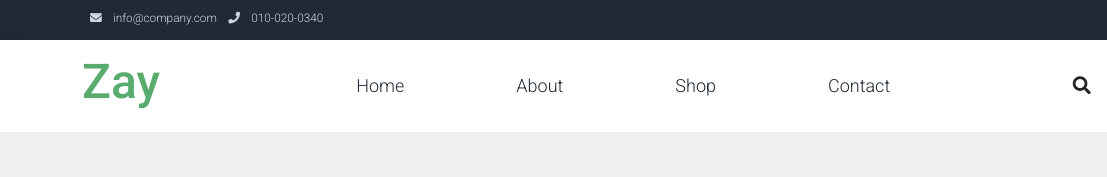
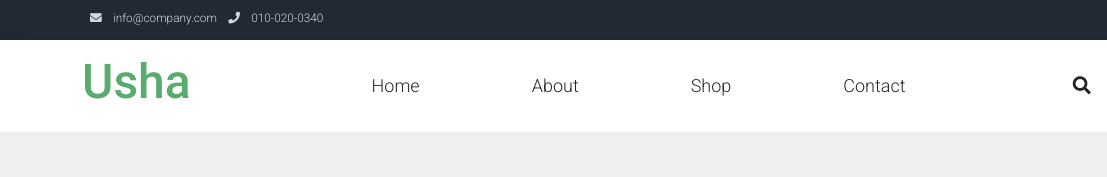
Before and after one commit to dharmarapuushasri-design/Day1, a plain HTML site: page index.html in a window 1280 px wide. Shown: the top 177 px of the page, 0-1107 px from the left. Drawn offline with Linux system fonts and the light colour scheme.

Commit message:
Update index.html
title change

```diff
--- a/index.html
+++ b/index.html
@@ -53,7 +53,7 @@ https://templatemo.com/tm-559-zay-shop
         <div class="container d-flex justify-content-between align-items-center">
 
             <a class="navbar-brand text-success logo h1 align-self-center" href="index.html">
-                Zay
+                Usha
             </a>
 
             <button class="navbar-toggler border-0" type="button" data-bs-toggle="collapse" data-bs-target="#templatemo_main_nav" aria-controls="navbarSupportedContent" aria-expanded="false" aria-label="Toggle navigation">
```
